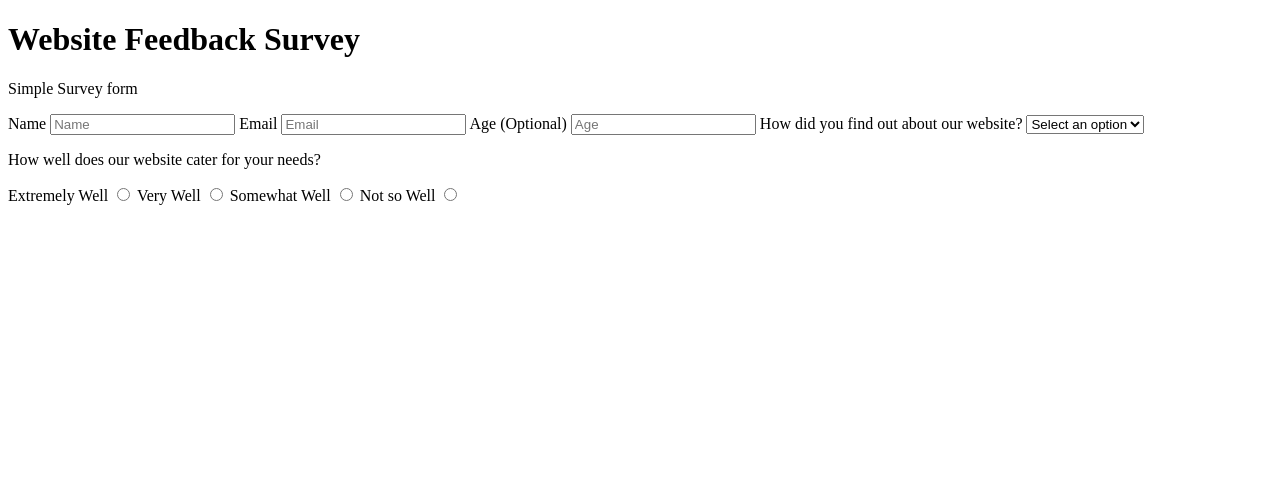
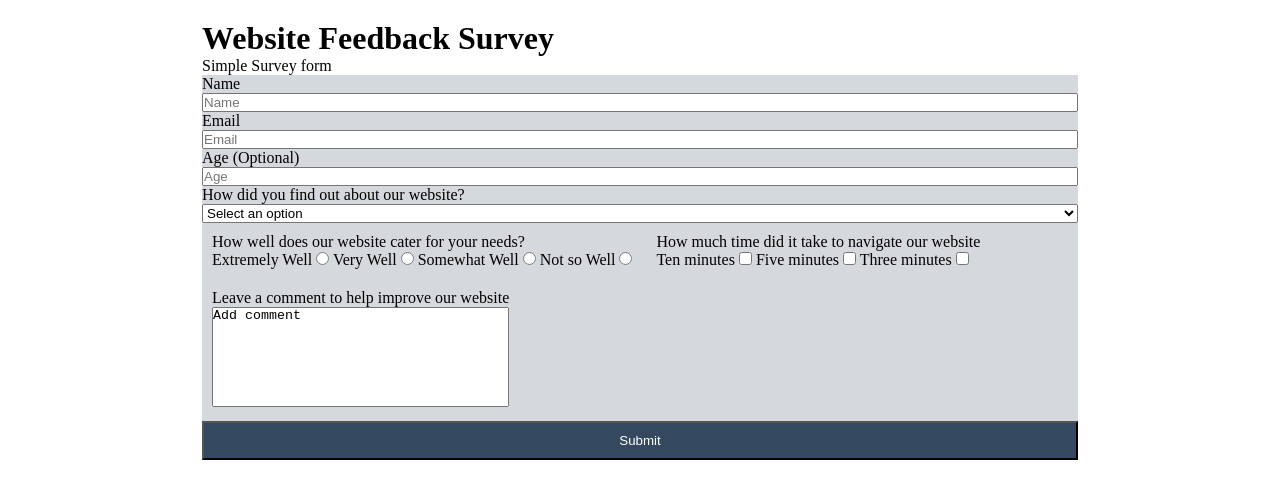
Before and after one commit to george-swift/george-and-francis, a plain HTML site: page fcc-test-suite-template-master/index.html in a window 1280 px wide. Drawn offline with Linux system fonts and the light colour scheme.

Commit message:
Added form elements

```diff
--- a/fcc-test-suite-template-master/css/style.css
+++ b/fcc-test-suite-template-master/css/style.css
@@ -1,3 +1,37 @@
 * {
     box-sizing: border-box;
+    padding: 0;
+    margin: 0;
 }
+
+.container {
+    width: 70%;
+    margin: 10px auto;
+    padding: 10px;
+}
+
+form {
+    background-color: rgb(213, 216, 220);
+}
+
+#name, #email, select, #number-label  {
+    width: 100%;
+}
+
+#radio-btns, #checkboxes, #comment {
+    display: inline-block;
+    margin: 10px;
+}
+
+textarea {
+    width:  100%;
+    height: 100px;
+    resize: none;
+}
+
+input[type=submit] {
+    width: 100%;
+    background-color: rgb(52, 73, 95);
+    color: #fff;
+    padding: 10px;
+}
--- a/fcc-test-suite-template-master/index.html
+++ b/fcc-test-suite-template-master/index.html
@@ -40,6 +40,25 @@
           <label for="not so well">Not so Well</label>
           <input type="radio" name="satisfaction" value="not so well">
         </div>
+
+        <div id="checkboxes">
+          <p>How much time did it take to navigate our website</p>
+          <label for="time">Ten minutes</label>
+          <input type="checkbox" value="Ten minutes">
+
+          <label for="time">Five minutes</label>
+          <input type="checkbox" value="Five minutes">
+
+          <label for="preference">Three minutes</label>
+          <input type="checkbox" value="Three minutes">
+        </div>
+
+        <div id="comment">
+          <p>Leave a comment to help improve our website</p>
+          <textarea name="comment">Add comment</textarea>
+        </div>
+
+        <input type="submit" id="submit" value="Submit">
       </form>
     </div>
 
```
